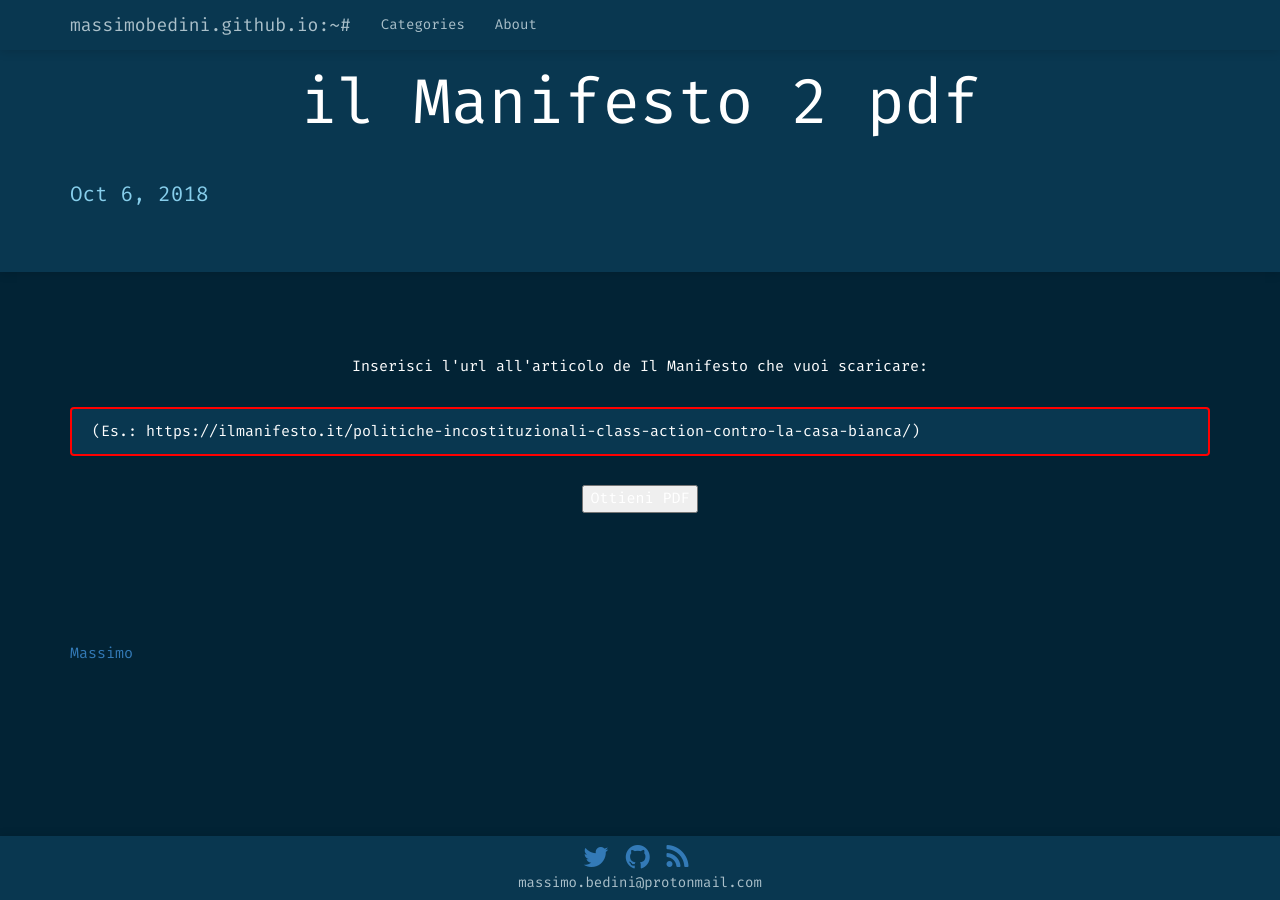
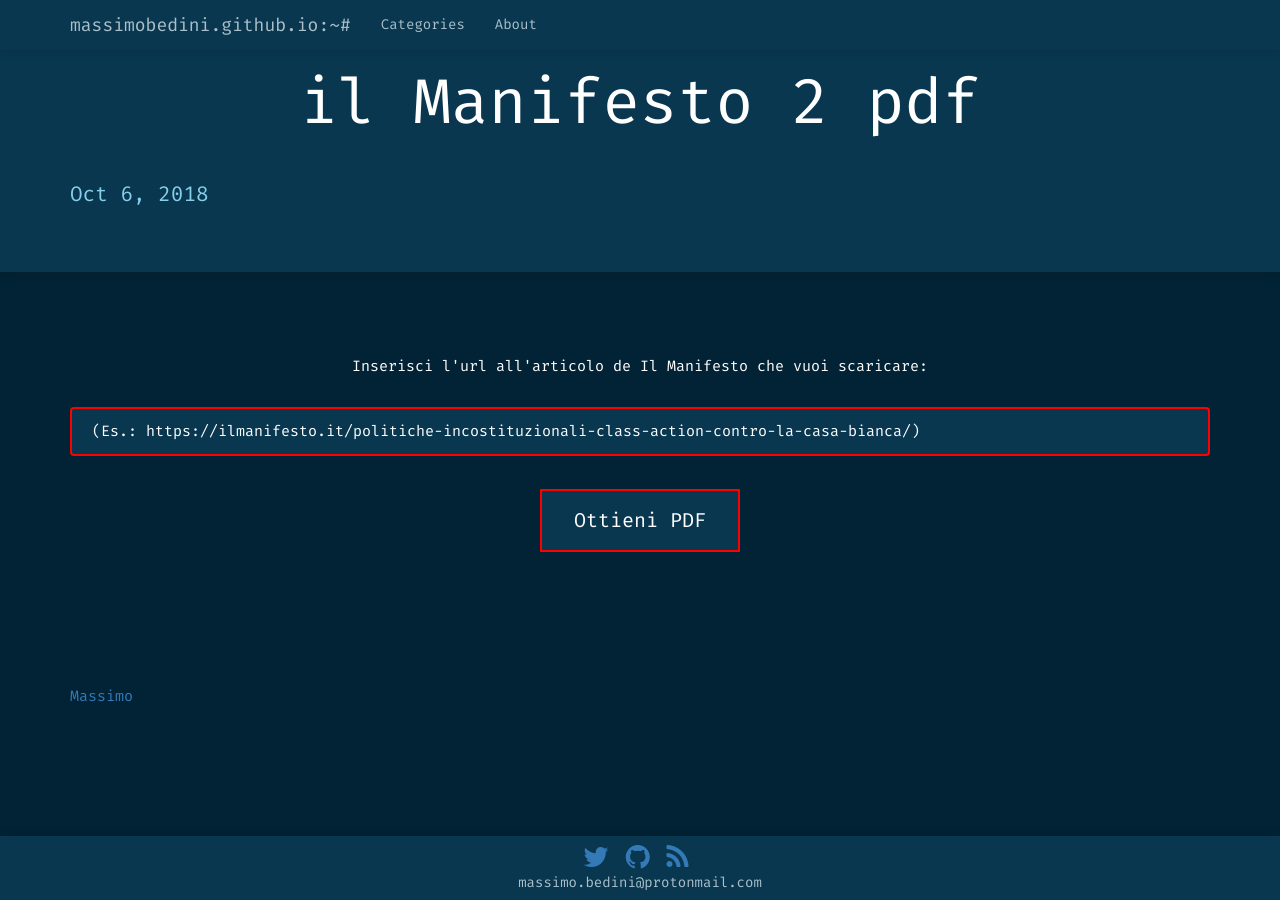
Before and after one commit to goax/goax.github.io, a Jekyll site: the page built from _posts/2018-11-06-manifesto-2-pdf.markdown, in a window 1280 px wide. Built offline with Jekyll 4.4.1, drawn with Linux system fonts in a browser that asks for light colours; nearby versions of some CDN libraries; some web fonts are replaced.

Commit message:
Update 2018-11-06-manifesto-2-pdf.markdown

```diff
--- a/_posts/2018-11-06-manifesto-2-pdf.markdown
+++ b/_posts/2018-11-06-manifesto-2-pdf.markdown
@@ -40,7 +40,7 @@ input[type=text] {
   <input type="text" name="fname" value="(Es.: https://ilmanifesto.it/politiche-incostituzionali-class-action-contro-la-casa-bianca/)"><br>
 </form>
 <br>
-<button onclick="myFunction()">Ottieni PDF</button>
+<button class="button" onclick="myFunction()">Ottieni PDF</button>
 </center>
 
 <p id="link"></p>
```
